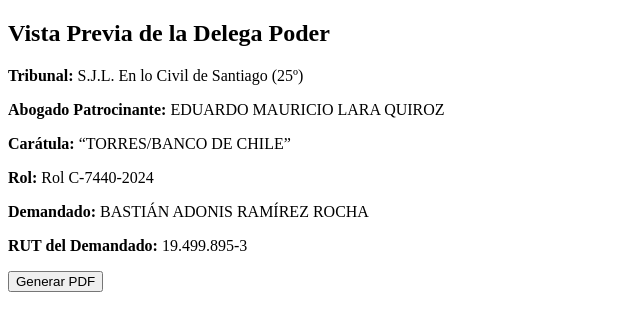
After one commit to Roinflames/generador-pdf, a Flask app: page /delega_poder/delega_poder in a window 1280 px wide. The commit adds this page. Shown: the top 331 px of the page, without its empty margins (0-640 px from the left). Run offline with Flask 3, Linux system fonts and the light colour scheme.

Commit message:
delega poder, vista previa y generar pdf

```diff
--- a/app/__init__.py
+++ b/app/__init__.py
@@ -39,6 +39,6 @@
     app.register_blueprint(diagrama_bp, url_prefix='/diagrama')
     app.register_blueprint(escritura_bp, url_prefix='/escritura')
     app.register_blueprint(liquidacion_bp, url_prefix='/liquidacion')
-    app.register_blueprint(delega_bp, url_prefix='/delega')
+    app.register_blueprint(delega_bp, url_prefix='/delega_poder')
 
     return app
--- a/app/delega_poder/__init__.py
+++ b/app/delega_poder/__init__.py
@@ -1,5 +1,5 @@
 from flask import Blueprint
 
-delega_bp = Blueprint('delega_poder', __name__)
+delega_bp = Blueprint('delega_poder', __name__, template_folder='templates')
 
-# from . import routes
+from . import routes
--- a/app/delega_poder/routes.py
+++ b/app/delega_poder/routes.py
@@ -1,6 +1,61 @@
-from flask import render_template
+# en routes.py o el archivo de rutas correspondiente
+from flask import render_template, send_file, redirect, url_for
 from . import delega_bp
+import os
+import pdfkit
 
+# Directorio donde guardar el archivo temporal
+pdf_dir = os.path.join(os.path.dirname(__file__), 'static', 'pdfs')
+os.makedirs(pdf_dir, exist_ok=True)
+
+# Ruta para mostrar la vista previa
 @delega_bp.route('/delega_poder')
 def delega_poder_view():
-    return render_template('templates/template.html')
+    # Datos a pasar a la plantilla
+    data = {
+        "tribunal": "S.J.L. En lo Civil de Santiago (25º)",
+        "abogado_patrocinante": "EDUARDO MAURICIO LARA QUIROZ",
+        "caratula": "“TORRES/BANCO DE CHILE”",
+        "rol": "Rol C-7440-2024",
+        "demandado": "BASTIÁN ADONIS RAMÍREZ ROCHA",
+        "rut_demandado": "19.499.895-3",
+    }
+
+    # Renderiza la plantilla 'delega_poder.html' con los datos
+    return render_template('delega_poder_preview.html', **data)
+
+# Ruta para generar el PDF
+@delega_bp.route('/generar_pdf')
+def generar_pdf():
+    # Datos a pasar a la plantilla
+    data = {
+        "tribunal": "S.J.L. En lo Civil de Santiago (25º)",
+        "abogado_patrocinante": "EDUARDO MAURICIO LARA QUIROZ",
+        "caratula": "“TORRES/BANCO DE CHILE”",
+        "rol": "Rol C-7440-2024",
+        "demandado": "BASTIÁN ADONIS RAMÍREZ ROCHA",
+        "rut_demandado": "19.499.895-3",
+    }
+
+    # Renderiza la plantilla 'delega_poder.html' con los datos
+    html_contenido = render_template('delega_poder.html', **data)
+
+    # Opciones para pdfkit (como tamaño de página, etc.)
+    options = {
+        'page-size': 'Letter',
+        'encoding': 'UTF-8',
+        'enable-local-file-access': None  # Esto es para permitir que pdfkit acceda a archivos locales si es necesario
+    }
+
+    # Ruta del archivo PDF
+    pdf_path = os.path.join(pdf_dir, 'delega_poder.pdf')
+
+    # Elimina el archivo PDF anterior si ya existe
+    if os.path.exists(pdf_path):
+        os.remove(pdf_path)
+
+    # Genera el PDF desde el contenido HTML renderizado
+    pdfkit.from_string(html_contenido, pdf_path, options=options)
+
+    # Devuelve el archivo PDF al usuario
+    return send_file(pdf_path, as_attachment=True)
--- /dev/null
+++ b/app/delega_poder/templates/delega_poder_preview.html
@@ -0,0 +1,23 @@
+<!-- delega_poder_preview.html -->
+<!DOCTYPE html>
+<html lang="es">
+<head>
+    <meta charset="UTF-8">
+    <meta name="viewport" content="width=device-width, initial-scale=1.0">
+    <title>Vista Previa</title>
+</head>
+<body>
+    <h2>Vista Previa de la Delega Poder</h2>
+    <p><strong>Tribunal:</strong> {{ tribunal }}</p>
+    <p><strong>Abogado Patrocinante:</strong> {{ abogado_patrocinante }}</p>
+    <p><strong>Carátula:</strong> {{ caratula }}</p>
+    <p><strong>Rol:</strong> {{ rol }}</p>
+    <p><strong>Demandado:</strong> {{ demandado }}</p>
+    <p><strong>RUT del Demandado:</strong> {{ rut_demandado }}</p>
+
+    <!-- Botón para generar el PDF -->
+    <form action="{{ url_for('delega_poder.generar_pdf') }}" method="get">
+        <button type="submit">Generar PDF</button>
+    </form>
+</body>
+</html>
--- a/app/diagrama/__init__.py
+++ b/app/diagrama/__init__.py
@@ -1,5 +1,5 @@
 from flask import Blueprint
 
-diagrama_bp = Blueprint('diagrama', __name__)
+diagrama_bp = Blueprint('diagrama', __name__, template_folder='templates')
 
-# from . import routes
+from . import routes
--- a/app/diagrama/routes.py
+++ b/app/diagrama/routes.py
@@ -3,4 +3,5 @@
 
 @diagrama_bp.route('/diagrama')
 def diagrama_view():
-    return render_template('diagrama/diagrama.html')
+    # return render_template('diagrama.html')
+    return "Es construcción"
--- a/app/escritura_compraventa/__init__.py
+++ b/app/escritura_compraventa/__init__.py
@@ -1,5 +1,5 @@
 from flask import Blueprint
 
-escritura_bp = Blueprint('escritura_compraventa', __name__)
+escritura_bp = Blueprint('escritura_compraventa', __name__, template_folder='templates')
 
-# from . import routes
+from . import routes
--- a/app/escritura_compraventa/routes.py
+++ b/app/escritura_compraventa/routes.py
@@ -3,4 +3,4 @@
 
 @escritura_bp.route('/escritura_compraventa')
 def escritura_compraventa_view():
-    return render_template('templates/plantilla_compraventa.html')
+    return render_template('plantilla_compraventa.html')
--- a/app/generar_informe/__init__.py
+++ b/app/generar_informe/__init__.py
@@ -1,5 +1,5 @@
 from flask import Blueprint
 
-generar_informe = Blueprint('generar_informe', __name__)
+generar_informe = Blueprint('generar_informe', __name__, template_folder='templates')
 
-# from . import routes
+from . import routes
--- a/app/generar_informe/routes.py
+++ b/app/generar_informe/routes.py
@@ -3,4 +3,4 @@
 
 @generar_informe.route('/generar_informe')
 def generar_informe_view():
-    return render_template('templates/template.html')
+    return render_template('generar_informe.html')
--- a/app/liquidacion_de_persona_natural/__init__.py
+++ b/app/liquidacion_de_persona_natural/__init__.py
@@ -1,5 +1,5 @@
 from flask import Blueprint
 
-liquidacion_bp = Blueprint('liquidacion_de_persona_natural', __name__)
+liquidacion_bp = Blueprint('liquidacion_de_persona_natural', __name__, template_folder='templates')
 
-# from . import routes
+from . import routes
--- a/app/liquidacion_de_persona_natural/routes.py
+++ b/app/liquidacion_de_persona_natural/routes.py
@@ -3,4 +3,5 @@
 
 @liquidacion_bp.route('/liquidacion')
 def liquidacion_view():
-    return render_template('liquidacion_de_persona_natural/liquidacion.html')
+    # return render_template('liquidacion_de_persona_natural/liquidacion.html')
+    return "En construcciòn"
--- a/app/main/routes.py
+++ b/app/main/routes.py
@@ -1,6 +1,9 @@
 from flask import render_template
+from flask_login import login_required
 from . import main
 
 @main.route('/')
+# @main.route('/index')
+@login_required
 def index():
     return render_template('home.html')  # Asegúrate que exista esta vista
--- a/app/reconocimiento/__init__.py
+++ b/app/reconocimiento/__init__.py
@@ -1,5 +1,5 @@
 from flask import Blueprint
 
-reconocimiento = Blueprint('reconocimiento', __name__)
+reconocimiento = Blueprint('reconocimiento', __name__, template_folder='templates')
 
-# from . import routes
+from . import routes
--- a/app/reconocimiento/routes.py
+++ b/app/reconocimiento/routes.py
@@ -3,4 +3,4 @@
 
 @reconocimiento.route('/reconocimiento')
 def reconocimiento_view():
-    return render_template('templates/template.html')
+    return render_template('template.html')
```
Also changed, not shown: app/main/templates/home.html (+15 -2 lines), app/delega_poder/templates/delega_poder.html (renamed from app/delega_poder/templates/template.html), app/generar_informe/templates/generar_informe.html (renamed from app/generar_informe/templates/contactos.html).
